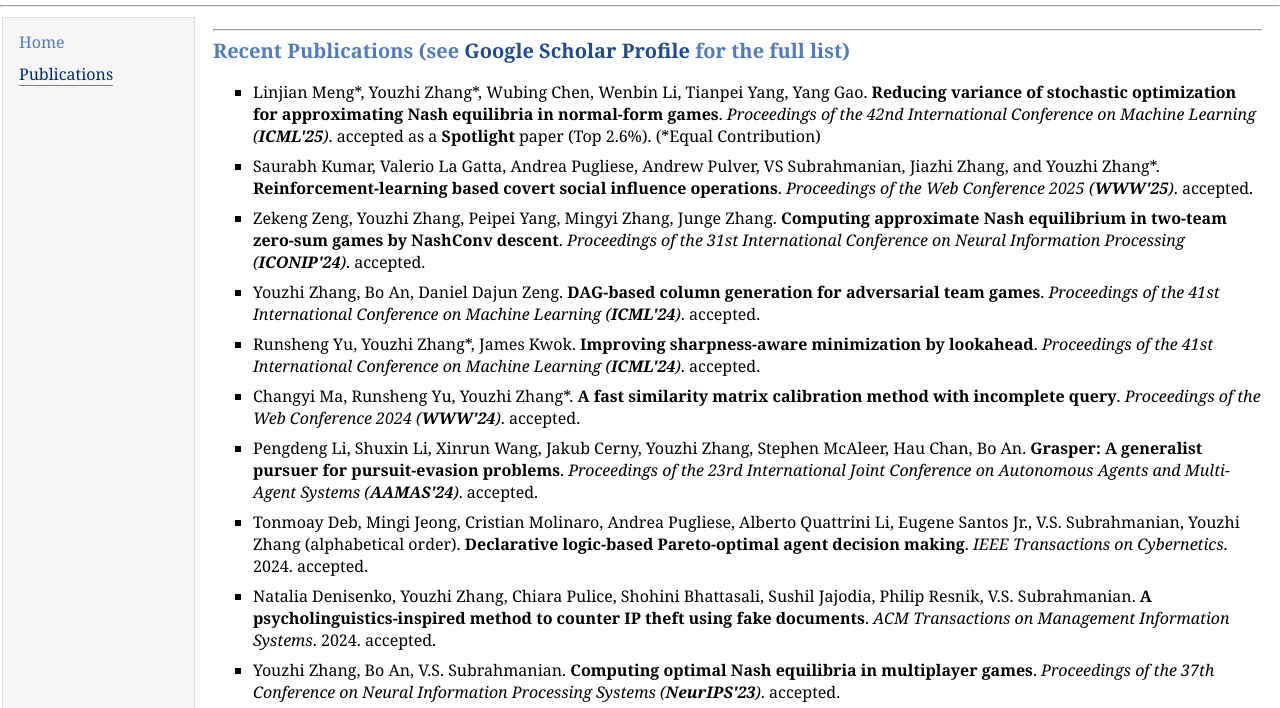
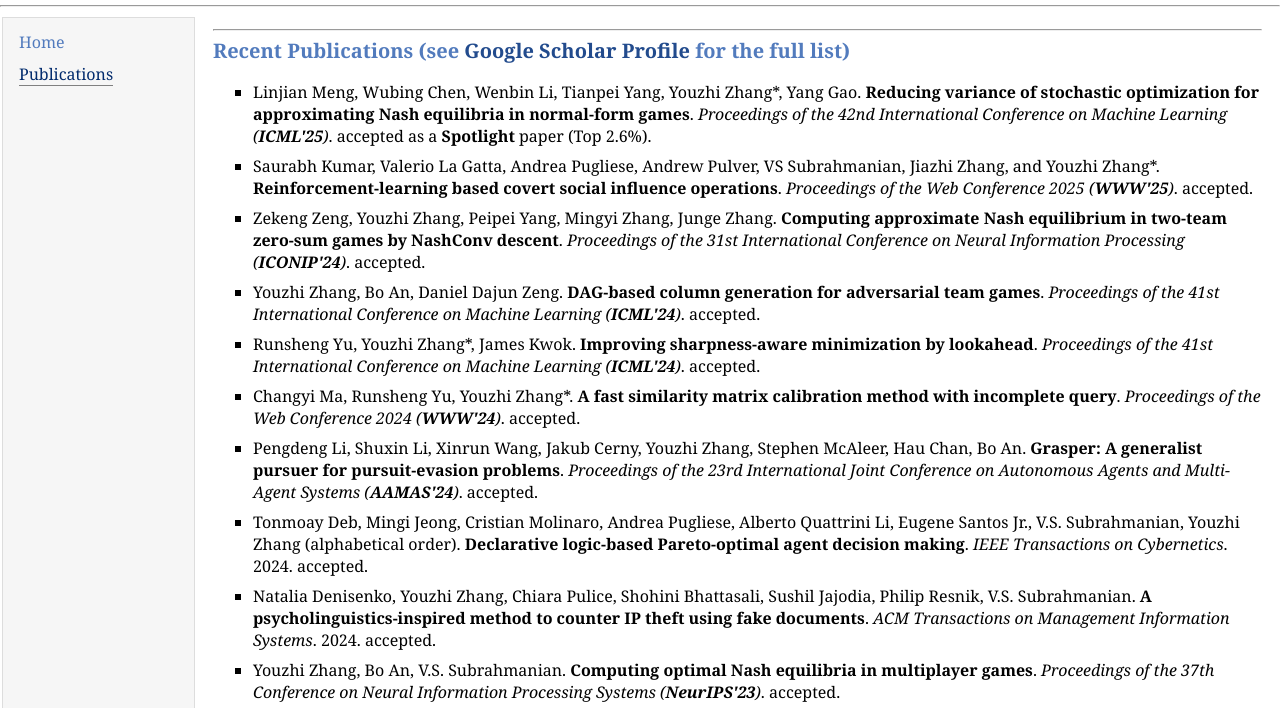
Before and after one commit to Youzhi333/Youzhi333.github.io, a plain HTML site: page publications.html in a window 1280 px wide. Shown: the part 66-774 px from the top of the page. Drawn offline with Linux system fonts and the light colour scheme.

Commit message:
Update publications.html

```diff
--- a/publications.html
+++ b/publications.html
@@ -33,7 +33,7 @@
 	<div>
     <h2><hr>Recent Publications (see  <a href="https://scholar.google.com/citations?user=i2j5DmwAAAAJ&amp;hl=en" target="_blank">Google Scholar Profile</a> for the full list)</h2>
 
-    <ul>    <li><dt>Linjian Meng*, Youzhi Zhang*, Wubing Chen, Wenbin Li, Tianpei Yang, Yang Gao. <b> Reducing variance of stochastic optimization for approximating Nash equilibria in normal-form games</b>. <i>Proceedings of the 42nd International Conference on Machine Learning (<b>ICML'25</b>)</i>.  accepted as a <b>Spotlight</b> paper (Top 2.6%). (*Equal Contribution)<p></p></dt></li>
+    <ul>    <li><dt>Linjian Meng,  Wubing Chen, Wenbin Li, Tianpei Yang, Youzhi Zhang*, Yang Gao. <b> Reducing variance of stochastic optimization for approximating Nash equilibria in normal-form games</b>. <i>Proceedings of the 42nd International Conference on Machine Learning (<b>ICML'25</b>)</i>.  accepted as a <b>Spotlight</b> paper (Top 2.6%). <p></p></dt></li>
 	    <li><dt>Saurabh Kumar, Valerio La Gatta, Andrea Pugliese, Andrew Pulver, VS Subrahmanian, Jiazhi Zhang, and
 Youzhi Zhang*. <b>Reinforcement-learning based covert social influence operations</b>. <i>Proceedings of the Web Conference 2025 (<b>WWW'25</b>)</i>.  accepted.<p></p></dt></li>
 	    <li><dt>Zekeng Zeng, Youzhi Zhang, Peipei Yang, Mingyi Zhang, Junge Zhang.<b> Computing approximate Nash equilibrium in two-team zero-sum games by NashConv descent</b>. <i>Proceedings of the 31st International Conference on Neural Information Processing  (<b>ICONIP'24</b>)</i>.  accepted.<p></p></dt></li>
```
